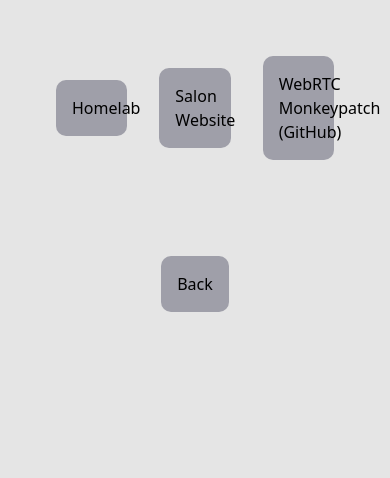
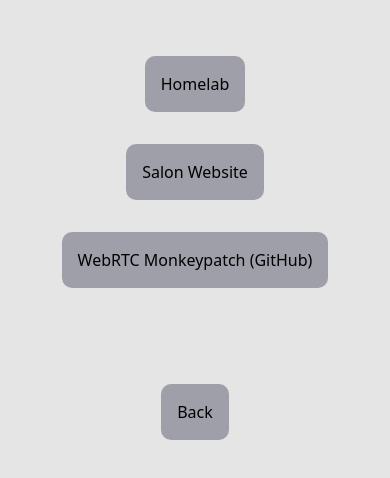
Before and after one commit to TeejMcSteez/pw, a website: page src/projects.html in a window 390 px wide. Drawn offline with nearby package versions, Linux system fonts and the light colour scheme; files that its build step writes are made by us from their sources.

Commit message:
Fixed mobile issue with using flex instead of grid for dynamic layout

```diff
--- a/src/projects.html
+++ b/src/projects.html
@@ -8,7 +8,7 @@
     <title>Project Page</title>
   </head>
   <body class="baseline bg-neutral-200 dark:bg-zinc-900">
-    <main class="grid sm:grid-cols-2 grid-cols-3 justify-center items-center m-5 p-5">
+    <main class="flex md:flex-row flex-col justify-center items-center m-5 p-5">
       <a class="btn" href="projects/homelab.html">Homelab</a>
       <a class="btn" href="projects/salon.html">Salon Website</a>
       <a
```
